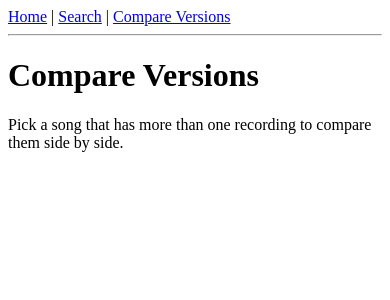
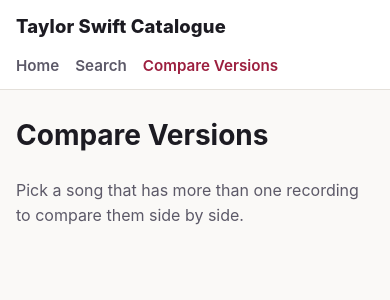
Before and after one commit to anniemcrook/taylor-swift-db, a PHP site: page /compare.php in a window 390 px wide. Shown: the top 300 px of the page. Run offline with PHP 8.4, Linux system fonts and the light colour scheme; data that the repository does not hold is empty.

Commit message:
Add a clean, modern, accessible styling pass
Adds backend/style.css (hand-written, no framework): light/dark
palette via prefers-color-scheme, a card grid of album covers on the
homepage, tables wrapped for horizontal scroll on mobile, and visible
:focus-visible rings throughout.

Adds backend/head.php for the shared meta/title/stylesheet block, and
reworks backend/nav.php into a semantic <header>/<nav> that marks the
current page via aria-current="page".

Accessibility fixes: a skip-to-content link, a <label> on the search
input (previously placeholder-only), descriptive alt text on every
album cover (was alt="" on the homepage), <caption> + scope="col" on
both tables, and a visually-hidden "(opens in a new tab)" hint on
music video links.

Co-Authored-By: Claude Sonnet 5 <noreply@anthropic.com>

```diff
--- a/backend/compare.php
+++ b/backend/compare.php
@@ -66,37 +66,44 @@ if ($songId === 0) {
     ");
     $songsWithMultipleRecordings = $listStmt->fetchAll(PDO::FETCH_ASSOC);
 }
+
+$pageTitle = $songId !== 0 && isset($song)
+    ? $song['title'] . ' — Version Comparison'
+    : 'Compare Versions — Taylor Swift Catalogue';
+$currentNav = 'compare';
 ?>
 <!DOCTYPE html>
-<html>
+<html lang="en">
 <head>
-    <title>Compare Versions — Taylor Swift Catalogue</title>
+<?php include __DIR__ . '/head.php'; ?>
 </head>
 <body>
     <?php include __DIR__ . '/nav.php'; ?>
-
+    <main id="main">
     <?php if ($songId === 0): ?>
         <h1>Compare Versions</h1>
-        <p>Pick a song that has more than one recording to compare them side by side.</p>
-        <ul>
+        <p class="muted">Pick a song that has more than one recording to compare them side by side.</p>
+        <ul class="plain-list">
             <?php foreach ($songsWithMultipleRecordings as $s): ?>
             <li>
                 <a href="compare.php?song_id=<?= (int) $s['song_id'] ?>">
                     <?= htmlspecialchars($s['title']) ?>
                 </a>
-                (<?= (int) $s['recording_count'] ?> recordings)
+                <span class="tag">(<?= (int) $s['recording_count'] ?> recordings)</span>
             </li>
             <?php endforeach; ?>
         </ul>
     <?php else: ?>
         <h1><?= htmlspecialchars($song['title']) ?> — Version Comparison</h1>
-        <table border="1" cellpadding="8">
+        <div class="table-wrap">
+            <table>
+                <caption class="visually-hidden"><?= htmlspecialchars($song['title']) ?> version comparison</caption>
                 <tr>
-                <th>Version</th>
-                <th>Album</th>
-                <th>Track #</th>
-                <th>Duration</th>
-                <th>Credits</th>
+                    <th scope="col">Version</th>
+                    <th scope="col">Album</th>
+                    <th scope="col">Track #</th>
+                    <th scope="col">Duration</th>
+                    <th scope="col">Credits</th>
                 </tr>
                 <?php foreach ($recordings as $recording): ?>
                 <tr>
@@ -116,6 +123,8 @@ if ($songId === 0) {
                 </tr>
                 <?php endforeach; ?>
             </table>
+        </div>
     <?php endif; ?>
+    </main>
 </body>
 </html>
--- /dev/null
+++ b/backend/head.php
@@ -0,0 +1,7 @@
+<?php
+// Expects $pageTitle to be set before include.
+?>
+<meta charset="utf-8">
+<meta name="viewport" content="width=device-width, initial-scale=1">
+<title><?= htmlspecialchars($pageTitle) ?></title>
+<link rel="stylesheet" href="style.css">
--- a/backend/nav.php
+++ b/backend/nav.php
@@ -1,6 +1,20 @@
-<nav>
-    <a href="index.php">Home</a>
-    | <a href="search.php">Search</a>
-    | <a href="compare.php">Compare Versions</a>
-</nav>
-<hr>
+<?php
+// Expects an optional $currentNav variable to be set before include,
+// one of: 'home', 'search', 'compare'. Used only to mark the current
+// page for assistive tech (aria-current) — never trust it as input,
+// it's always set by the including page itself, not the user.
+$currentNav ??= null;
+?>
+<a class="skip-link" href="#main">Skip to content</a>
+<header class="site-header">
+    <div class="site-header-inner">
+        <a class="site-title" href="index.php">Taylor Swift Catalogue</a>
+        <nav class="site-nav" aria-label="Primary">
+            <ul>
+                <li><a href="index.php" <?= $currentNav === 'home' ? 'aria-current="page"' : '' ?>>Home</a></li>
+                <li><a href="search.php" <?= $currentNav === 'search' ? 'aria-current="page"' : '' ?>>Search</a></li>
+                <li><a href="compare.php" <?= $currentNav === 'compare' ? 'aria-current="page"' : '' ?>>Compare Versions</a></li>
+            </ul>
+        </nav>
+    </div>
+</header>
--- /dev/null
+++ b/backend/style.css
@@ -0,0 +1,371 @@
+:root {
+  --bg: #faf9f7;
+  --surface: #ffffff;
+  --text: #1c1b22;
+  --text-muted: #5c5968;
+  --border: #e4e0da;
+  --accent: #9c1f3f;
+  --accent-hover: #7a1730;
+  --accent-contrast: #ffffff;
+  --accent-wash: rgba(156, 31, 63, 0.07);
+  --radius: 10px;
+  --shadow: 0 1px 3px rgba(20, 16, 10, 0.08), 0 1px 2px rgba(20, 16, 10, 0.04);
+  --focus-ring: 0 0 0 3px rgba(156, 31, 63, 0.35);
+  --font-sans: -apple-system, BlinkMacSystemFont, "Segoe UI", Roboto, Helvetica,
+    Arial, sans-serif;
+}
+
+@media (prefers-color-scheme: dark) {
+  :root {
+    --bg: #15131a;
+    --surface: #1f1c27;
+    --text: #f1eff5;
+    --text-muted: #ada7bd;
+    --border: #332e3d;
+    --accent: #ff93a8;
+    --accent-hover: #ffb0c0;
+    --accent-contrast: #1c1b22;
+    --accent-wash: rgba(255, 147, 168, 0.1);
+    --shadow: 0 1px 3px rgba(0, 0, 0, 0.4), 0 1px 2px rgba(0, 0, 0, 0.3);
+    --focus-ring: 0 0 0 3px rgba(255, 147, 168, 0.4);
+  }
+}
+
+* {
+  box-sizing: border-box;
+}
+
+html {
+  color-scheme: light dark;
+}
+
+body {
+  margin: 0;
+  font-family: var(--font-sans);
+  background: var(--bg);
+  color: var(--text);
+  line-height: 1.55;
+}
+
+img {
+  max-width: 100%;
+}
+
+a {
+  color: var(--accent);
+  text-decoration: none;
+}
+
+a:hover {
+  color: var(--accent-hover);
+  text-decoration: underline;
+}
+
+a:focus-visible,
+button:focus-visible,
+input:focus-visible {
+  outline: none;
+  box-shadow: var(--focus-ring);
+  border-radius: 4px;
+}
+
+.skip-link {
+  position: absolute;
+  left: -999px;
+  top: 0;
+  background: var(--accent);
+  color: var(--accent-contrast);
+  padding: 0.6rem 1rem;
+  border-radius: 0 0 var(--radius) 0;
+  font-weight: 600;
+  z-index: 10;
+}
+
+.skip-link:focus {
+  left: 0;
+}
+
+.visually-hidden {
+  position: absolute;
+  width: 1px;
+  height: 1px;
+  overflow: hidden;
+  clip: rect(0 0 0 0);
+  white-space: nowrap;
+}
+
+/* --- Site header / nav --- */
+
+.site-header {
+  background: var(--surface);
+  border-bottom: 1px solid var(--border);
+}
+
+.site-header-inner {
+  max-width: 960px;
+  margin: 0 auto;
+  padding: 1rem 1.5rem;
+  display: flex;
+  align-items: center;
+  justify-content: space-between;
+  flex-wrap: wrap;
+  gap: 0.75rem;
+}
+
+.site-title {
+  font-size: 1.15rem;
+  font-weight: 800;
+  letter-spacing: 0.01em;
+  color: var(--text);
+}
+
+.site-title:hover {
+  color: var(--accent);
+  text-decoration: none;
+}
+
+.site-nav ul {
+  display: flex;
+  gap: 1.5rem;
+  list-style: none;
+  margin: 0;
+  padding: 0;
+}
+
+.site-nav a {
+  color: var(--text-muted);
+  font-weight: 600;
+  font-size: 0.95rem;
+}
+
+.site-nav a:hover {
+  color: var(--accent);
+}
+
+.site-nav a[aria-current="page"] {
+  color: var(--accent);
+}
+
+/* --- Layout --- */
+
+main {
+  max-width: 960px;
+  margin: 0 auto;
+  padding: 2rem 1.5rem 4rem;
+}
+
+h1 {
+  font-size: 1.75rem;
+  margin: 0 0 1.25rem;
+}
+
+h2 {
+  font-size: 1.25rem;
+}
+
+h3 {
+  font-size: 1.05rem;
+  margin: 0 0 0.5rem;
+}
+
+p.muted,
+.muted {
+  color: var(--text-muted);
+}
+
+/* --- Album grid (homepage) --- */
+
+.album-grid {
+  display: grid;
+  grid-template-columns: repeat(auto-fill, minmax(150px, 1fr));
+  gap: 1.5rem;
+  list-style: none;
+  margin: 0;
+  padding: 0;
+}
+
+.album-card {
+  display: flex;
+  flex-direction: column;
+  gap: 0.6rem;
+  color: var(--text);
+}
+
+.album-card:hover {
+  text-decoration: none;
+}
+
+.album-card .cover {
+  width: 100%;
+  aspect-ratio: 1 / 1;
+  object-fit: cover;
+  border-radius: var(--radius);
+  box-shadow: var(--shadow);
+  background: var(--border);
+  display: block;
+}
+
+.album-card .cover.placeholder {
+  display: flex;
+  align-items: center;
+  justify-content: center;
+  color: var(--text-muted);
+  font-size: 0.8rem;
+  text-align: center;
+  padding: 0.5rem;
+}
+
+.album-card .title {
+  font-weight: 600;
+  font-size: 0.95rem;
+  line-height: 1.3;
+}
+
+.album-card:hover .title,
+.album-card:focus-visible .title {
+  color: var(--accent);
+}
+
+/* --- Album cover on tracklist page --- */
+
+.album-cover {
+  max-width: 240px;
+  width: 100%;
+  border-radius: var(--radius);
+  box-shadow: var(--shadow);
+  margin-bottom: 1.75rem;
+  display: block;
+}
+
+/* --- Tables --- */
+
+.table-wrap {
+  overflow-x: auto;
+  border: 1px solid var(--border);
+  border-radius: var(--radius);
+  background: var(--surface);
+}
+
+table {
+  width: 100%;
+  border-collapse: collapse;
+  font-size: 0.95rem;
+}
+
+th,
+td {
+  padding: 0.7rem 0.9rem;
+  text-align: left;
+  border-bottom: 1px solid var(--border);
+  vertical-align: top;
+}
+
+th {
+  font-size: 0.75rem;
+  text-transform: uppercase;
+  letter-spacing: 0.05em;
+  color: var(--text-muted);
+  font-weight: 700;
+  white-space: nowrap;
+}
+
+tbody tr:last-child td {
+  border-bottom: none;
+}
+
+tbody tr:hover {
+  background: var(--accent-wash);
+}
+
+/* --- Search form --- */
+
+.search-form {
+  display: flex;
+  gap: 0.6rem;
+  flex-wrap: wrap;
+  margin-bottom: 1.75rem;
+}
+
+.search-form input[type="text"] {
+  flex: 1;
+  min-width: 200px;
+  padding: 0.65rem 0.9rem;
+  border: 1px solid var(--border);
+  border-radius: var(--radius);
+  background: var(--surface);
+  color: var(--text);
+  font-size: 1rem;
+  font-family: inherit;
+}
+
+.search-form button {
+  padding: 0.65rem 1.3rem;
+  border: none;
+  border-radius: var(--radius);
+  background: var(--accent);
+  color: var(--accent-contrast);
+  font-weight: 700;
+  font-size: 1rem;
+  font-family: inherit;
+  cursor: pointer;
+}
+
+.search-form button:hover {
+  background: var(--accent-hover);
+}
+
+/* --- Result / list cards --- */
+
+.result-card {
+  padding: 1.1rem 1.3rem;
+  border: 1px solid var(--border);
+  border-radius: var(--radius);
+  background: var(--surface);
+  margin-bottom: 1rem;
+}
+
+.result-card ul {
+  margin: 0.5rem 0 0;
+  padding-left: 1.2rem;
+}
+
+.result-card li {
+  margin-bottom: 0.3rem;
+}
+
+.plain-list {
+  list-style: none;
+  margin: 0;
+  padding: 0;
+  display: flex;
+  flex-direction: column;
+  gap: 0.6rem;
+}
+
+.plain-list li {
+  padding: 0.85rem 1.1rem;
+  border: 1px solid var(--border);
+  border-radius: var(--radius);
+  background: var(--surface);
+}
+
+.tag {
+  display: inline-block;
+  font-size: 0.75rem;
+  font-weight: 700;
+  color: var(--text-muted);
+}
+
+@media (max-width: 480px) {
+  .site-header-inner {
+    padding: 0.75rem 1rem;
+  }
+
+  main {
+    padding: 1.5rem 1rem 3rem;
+  }
+
+  .site-nav ul {
+    gap: 1rem;
+  }
+}
```
Also changed, not shown: TASKS.md (+17 -2 lines), backend/index.php (+14 -7 lines), backend/search.php (+12 -6 lines), backend/tracklist.php (+21 -11 lines). Lines whose indentation alone changed are shown as unchanged.
